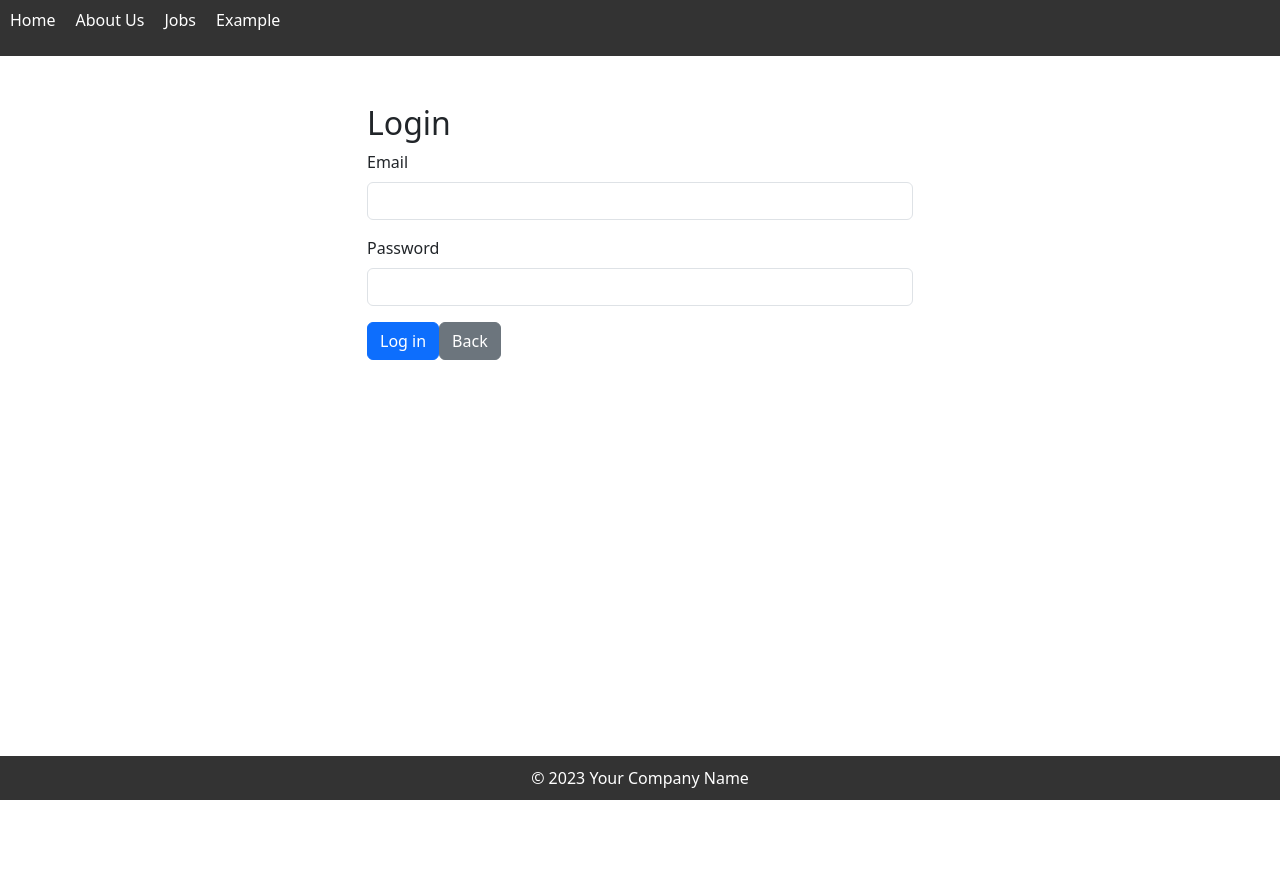
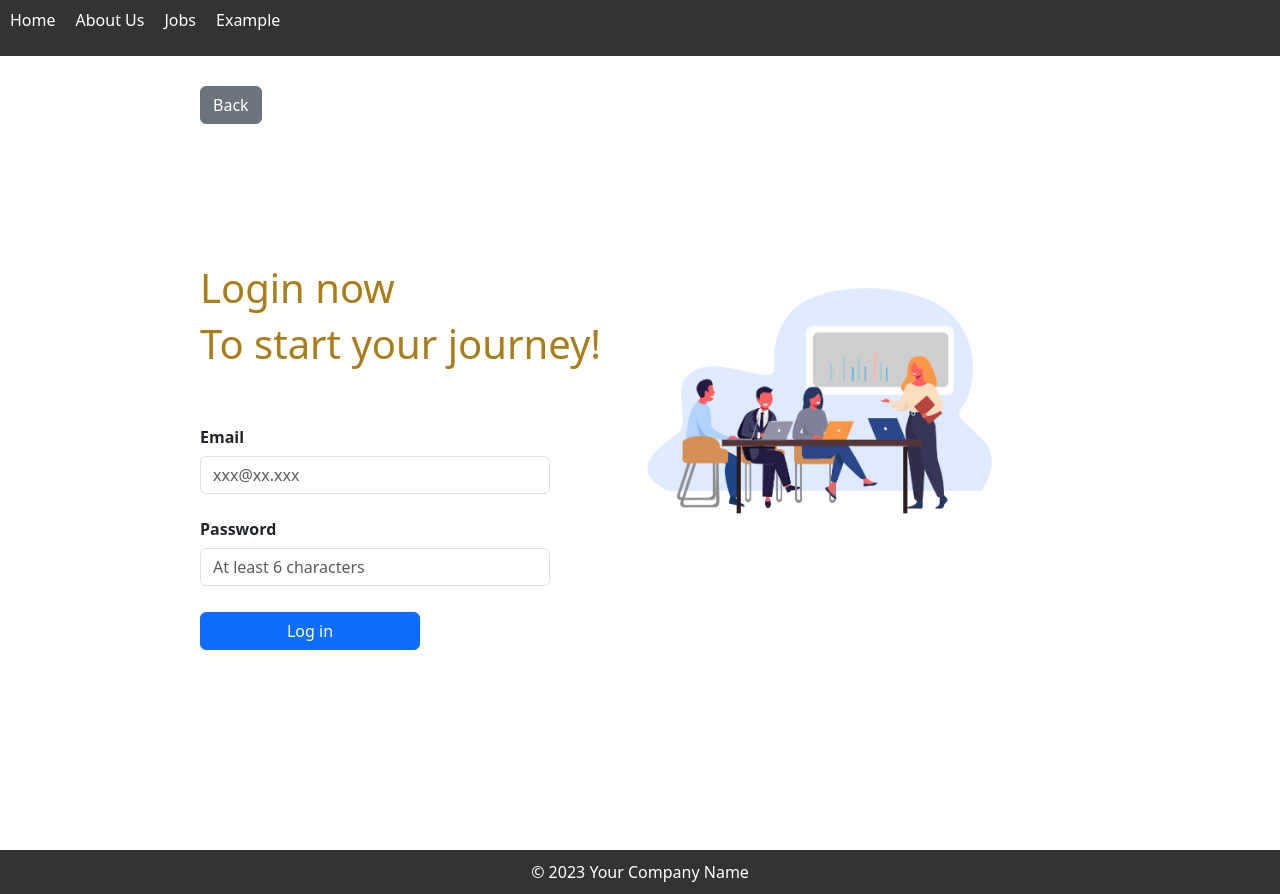
Before and after one commit to YBY2000/INFO1650_FP, a React (Create React App) app in the folder Frontend/: page /login in a window 1280 px wide. Before the commit the page ends 800 px from the top, so only its background shows below. Built offline with nearby package versions, Linux system fonts and the light colour scheme; no server answers.

Commit message:
update style of login

```diff
--- a/Frontend/src/pages/login/index.jsx
+++ b/Frontend/src/pages/login/index.jsx
@@ -1,91 +1,95 @@
-import React, { useState, useEffect } from 'react';
+import React, { useState, useRef } from 'react';
+import './index.scss';
 import { useNavigate } from 'react-router-dom';
+import useRequest from '../../hooks/useRequest';
 
 const LoginPage = () => {
   const [email, setEmail] = useState('');
   const [password, setPassword] = useState('');
-  const [users, setUsers] = useState([]);
-  const [formValidated, setFormValidated] = useState(false);
   const navigate = useNavigate();
-
-  // 模拟从 API 获取用户数据
-  useEffect(() => {
-    const fetchUsers = async () => {
-      try {
-        const response = await fetch("../../mock/user.json");
-        const usersData = await response.json();
-        setUsers(usersData);
-      } catch (error) {
-        console.error("Error fetching user data:", error);
-      }
-    };
-
-    fetchUsers();
-  }, []);
+  const { request } = useRequest('/auth/login', { method: 'POST' });
+  const formRef = useRef(null); // 创建一个 ref 来引用表单
 
   const handleLogin = async (e) => {
     e.preventDefault();
-    setFormValidated(true);
 
-    if (e.currentTarget.checkValidity() === false) {
-      e.stopPropagation();
-    } else {
-      // 用户验证逻辑
-      const user = users.find(user => user.account === email && user.passcode === password);
-      console.log(users);
+    // 使用 ref 检查表单的有效性
+    if (formRef.current && !formRef.current.checkValidity()) {
+      // 如果表单无效，显示错误消息
+      formRef.current.classList.add('was-validated'); // Bootstrap 类用于显示验证错误
+      return;
+    }
 
-      if (user) {
-        localStorage.setItem("user", JSON.stringify(user));
-        navigate('/about'); // 用 navigate 替代 window.location.href
+    // 确保 email 和 password 不为空
+    if (!email || !password) {
+      alert('Please enter email and password');
+      return;
+    }
+
+    // 提交请求
+    const requestBody = { email, password };
+    try {
+      const data = await request(requestBody);
+      if (data.success) {
+        alert('Login successful!');
+        localStorage.setItem('token', data.data.token);
+        navigate('/home');
       } else {
-        // 显示登录错误信息
-        alert('Invalid account or password.'); // 这里用 alert 示意，可以替换为更复杂的错误消息显示逻辑
+        alert(data.message);
       }
+    } catch (error) {
+      console.error('Error:', error);
     }
   };
 
-  const handleBack = () => {
-    navigate('/home'); // 用 navigate 替代 window.location.href
-  };
+  return (
+    <>
+      <div id="liveAlertPlaceholder"></div>
 
-  return (
-    <div className="container mt-5">
-      <div className="row justify-content-center">
-        <div className="col-md-6">
-          <h2>Login</h2>
-          <form
-            className={`needs-validation ${formValidated ? 'was-validated' : ''}`}
-            noValidate
-            onSubmit={handleLogin}
-          >
+      <div id="backButtonContainer" className="backButtonContainer">
+        <button type="button" className="btn btn-secondary" onClick={() => navigate(-1)}>
+          Back
+        </button>
+      </div>
+
+      <div className="loginContainer">
+        <div className="left">
+          <h1>Login now</h1>
+          <h1>To start your journey!</h1>
+          <form className="needs-validation" noValidate onSubmit={handleLogin} ref={formRef}>
             <div className="mb-3">
-              <label htmlFor="inputEmail3" className="form-label">Email</label>
+              <label htmlFor="inputEmail3" className="col-sm-2 col-form-label">Email</label>
               <input
                 type="email"
                 className="form-control"
                 id="inputEmail3"
+                placeholder="xxx@xx.xxx"
+                required
+                pattern="^[a-zA-Z0-9._\\u002D]+@[a-zA-Z0-9._\\u002D]+\.[a-zA-Z]+"
                 value={email}
                 onChange={(e) => setEmail(e.target.value)}
-                required
               />
             </div>
             <div className="mb-3">
-              <label htmlFor="inputPassword3" className="form-label">Password</label>
+              <label htmlFor="inputPassword3" className="col-sm-2 col-form-label">Password</label>
               <input
                 type="password"
                 className="form-control"
                 id="inputPassword3"
+                placeholder="At least 6 characters"
+                required
+                minLength="6"
+                maxLength="50"
                 value={password}
                 onChange={(e) => setPassword(e.target.value)}
-                required
               />
             </div>
             <button type="submit" className="btn btn-primary">Log in</button>
-            <button type="button" className="btn btn-secondary" onClick={handleBack}>Back</button>
           </form>
         </div>
+        <img src="../../../business-meeting.png" alt="Business Meeting" />
       </div>
-    </div>
+    </>
   );
 };
 
--- a/Frontend/src/pages/login/index.scss
+++ b/Frontend/src/pages/login/index.scss
@@ -1,5 +1,7 @@
 /* index.css */
-
+.btn-secondary{
+    margin-bottom: 40px;
+}
 .login-page {
     display: flex;
     justify-content: center;
@@ -52,3 +54,64 @@ button {
 }
 
 /* Add more styles as needed */
+.col-sm-2 {
+    width: 200px;
+}
+
+.row{
+    margin-top: 30px;
+}
+.form-control{
+    width: 100%;
+    max-width: 350px;
+}
+
+.backButtonContainer{
+    width: auto;
+    margin-left: 200px;
+    margin-top: 30px;
+}
+
+.loginContainer{
+    width: auto;
+    margin: 200px;
+    margin-top: 100px;
+
+
+    display: grid;
+    grid-template-columns: 1fr 1fr;
+    img{
+        width: 80%;
+    }
+}
+.was-validated{
+    margin-top: 50px;
+    .btn{
+        margin-top: 10px;
+        width: 50%;
+    }
+}
+.needs-validation{
+    margin-top: 50px;
+    .btn{
+        margin-top: 10px;
+        width: 50%;
+    }
+}
+.left{
+    h1{
+        color: rgb(169, 125, 23);
+    }
+}
+h1{
+    font-size: 3vw;
+}
+
+.alert{
+    text-align:center
+}
+
+#submitButton{
+    width:350px;
+    text-align: center;
+}
```
Also changed, not shown: Frontend/public/business-meeting.png (added).
